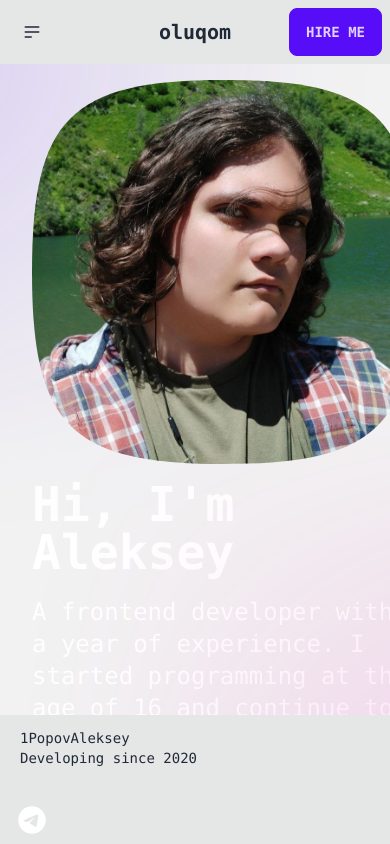
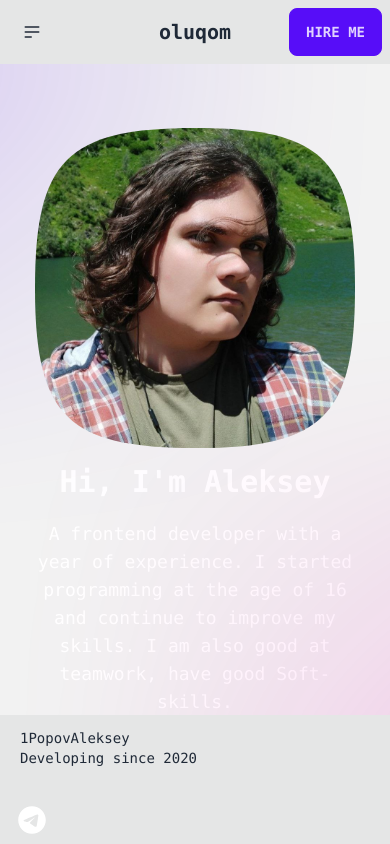
Before and after one commit to oluqom/oluqom, a React (Vite) app: page / in a window 390 px wide. Built offline with nearby package versions, Linux system fonts and the light colour scheme.

Commit message:
feat: add adaptive

```diff
--- a/src/pages/Home/ui/Page.tsx
+++ b/src/pages/Home/ui/Page.tsx
@@ -6,11 +6,13 @@ const Home = () => {
           <div className="hero-content flex-col gap-x-8 lg:flex-row-reverse">
             <img
               src="/me.jpg"
-              className="max-w-sm z-40 mask mask-squircle shadow-2xl shadow-primary"
+              className="sm:max-w-sm max-w-xs z-40 mask mask-squircle shadow-2xl shadow-primary"
             />
             <div className="flex flex-col gap-y-5">
-              <h1 className="text-5xl font-bold text-white">Hi, I'm Aleksey</h1>
-              <p className="text-2xl font-normal text-white">
+              <h1 className="text-3xl sm:text-5xl text-center sm:text-left font-bold text-white">
+                Hi, I'm Aleksey
+              </h1>
+              <p className="text-lg sm:text-2xl font-normal text-white text-center sm:text-left">
                 A frontend developer with a year of experience. I started
                 programming at the age of 16 and continue to improve my skills.
                 I am also good at teamwork, have good Soft-skills.
@@ -71,10 +73,7 @@ const Home = () => {
             <div className="flex flex-col gap-y-3 w-[600px]">
               <h2 className="text-6xl font-bold text-transparent bg-clip-text bg-gradient-to-r from-white to-primary">
                 YumeTune
-              </h2>
-              <p className="text-xl text-white">
-                YumeTune is a music streaming service that allows users to
-                discover and listen to their favorite Japanese anime and video
+              </h2>maxavorite Japanese anime and video
                 game soundtracks. Built with React + Tailwind, the app features
                 a sleek and modern interface with easy-to-use navigation and
                 search functionality.
@@ -94,9 +93,8 @@ const Home = () => {
       </section> */}
       <section className="bg-base-200">
         <div className="container py-32">
-          <h2 className="text-2xl font-bold text-white">My Stack:</h2>
-          <div className="gap-2 flex-col items-center justify-center flex">
-            <div className="flex gap-2">
+          <h2 className="text-2xl font-bold text-white mb-5">My Stack:</h2>
+          <div className="gap-2 flex-wrap items-center justify-center flex">
             <img
               className=""
               src="https://img.shields.io/badge/TypeScript-007ACC?style=for-the-badge&logo=typescript&logoColor=white"
@@ -113,8 +111,6 @@ const Home = () => {
               className=""
               src="https://img.shields.io/badge/CSS3-1572B6?style=for-the-badge&logo=css3&logoColor=white"
             />
-            </div>
-            <div className="flex gap-3">
             <img
               className=""
               src="https://img.shields.io/badge/Next-black?style=for-the-badge&logo=next.js&logoColor=white"
@@ -135,8 +131,6 @@ const Home = () => {
               className=""
               src="https://img.shields.io/badge/daisyui-5A0EF8?style=for-the-badge&logo=daisyui&logoColor=white"
             />
-            </div>
-            <div className="flex gap-3">
             <img
               className=""
               src="https://img.shields.io/badge/React%20Hook%20Form-%23EC5990.svg?style=for-the-badge&logo=reacthookform&logoColor=white"
@@ -151,12 +145,11 @@ const Home = () => {
             />
           </div>
         </div>
-        </div>
       </section>
       <section className="bg-base-200">
         <div className="container py-32 flex flex-col gap-y-3">
-          <h2 className="text-5xl text-white font-bold">About Me</h2>
-          <p className="text-xl text-white">
+          <h2 className="text-xl sm:text-4xl text-white font-bold">About Me</h2>
+          <p className="text-lg sm:text-xl text-white">
             My journey in programming started with simple lendings and bug
             fixes, but now I'm developing large, scalable and complex web
             applications. Now I'm actively using React for development and
```
Lines whose indentation alone changed are shown as unchanged.
